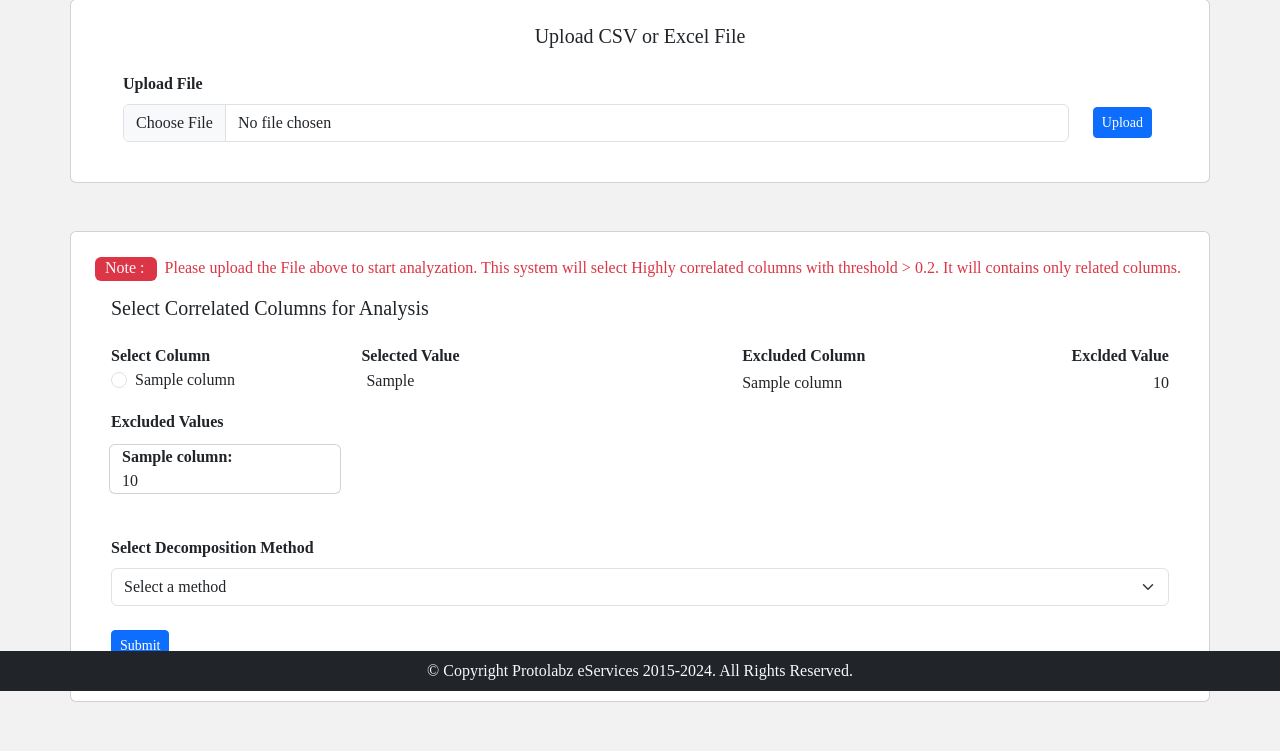
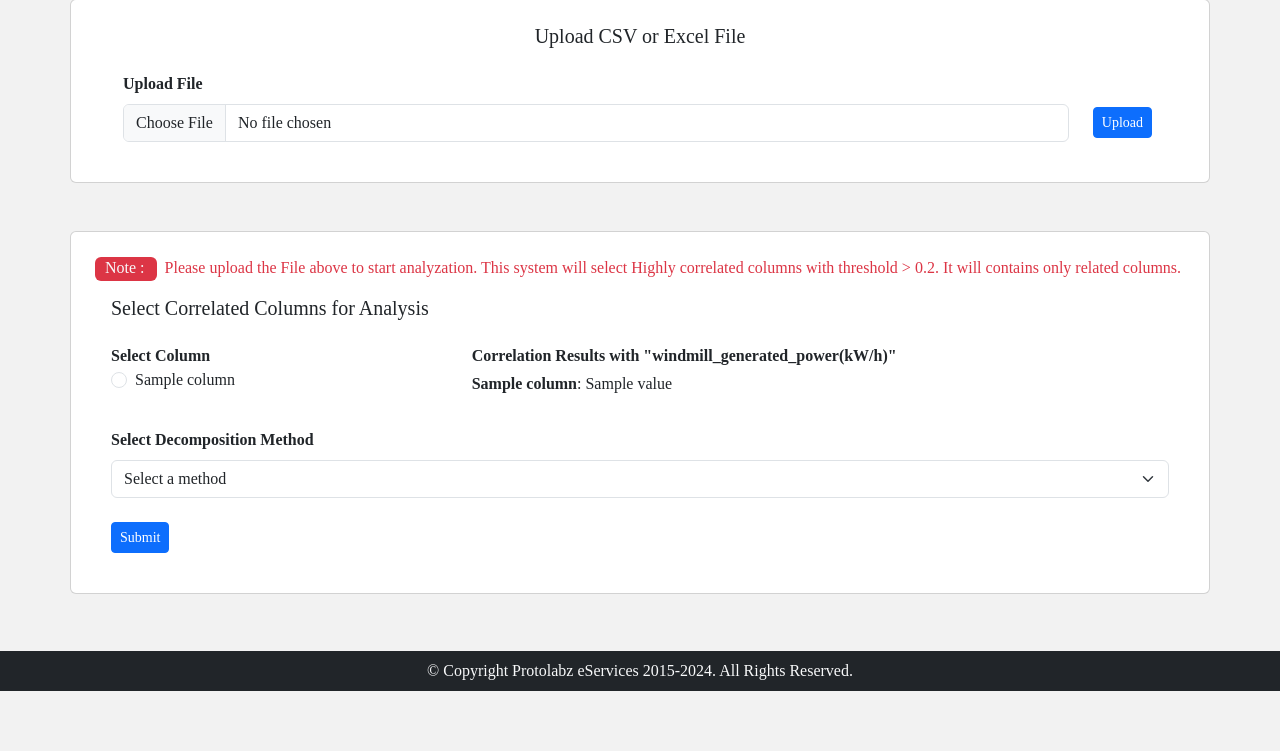
Before and after one commit to vishalr7667/data-decompose, a Flask app: template templates/index.html in a window 1280 px wide. Shown: the part 109-860 px from the top of the page. Run offline with Flask 3, Linux system fonts and the light colour scheme; the template is opened without the code that fills it: most values are stand-ins (such as "Sample title", 1, 10 or a date in 2020); data that the repository does not hold is empty; some libraries are stand-ins or nearby versions.

Commit message:
Update index.html

```diff
--- a/templates/index.html
+++ b/templates/index.html
@@ -32,15 +32,7 @@
         >
           <span class="navbar-toggler-icon"></span>
         </button>
-
         <div class="collapse navbar-collapse" id="collapsibleNavbar"></div>
-
-        <div class="collapse navbar-collapse" id="collapsibleNavbar">
-          <ul class="navbar-nav">
-
-          </ul>
-        </div>
-
       </div>
     </nav>
 
@@ -94,8 +86,6 @@
           <div class="card-body">
             <form action="{{ url_for('select_variables') }}" method="POST">
               <div class="row">
-                <div class="col-md-7">
-                  <div class="row">
                 <div class="col-md-4">
                   <label for="" class="fw-bold">Select Column</label>
                   {% for column in columns %}
@@ -107,56 +97,21 @@
                       id="column-{{loop.index}}"
                       value="{{ column }}"
                     />
-                        <label
-                          for="column-{{loop.index}}"
-                          class="form-check-label"
+                    <label for="column-{{loop.index}}" class="form-check-label"
                       >{{ column }}
                     </label>
                   </div>
                   {% endfor %}
                 </div>
-                    <div class="maxValueDiv col-md-6">
-                      <label for="" class="fw-bold">Selected Value</label>
-                      <ul class="maxValue">
-                        {% for max_value in max_included_value %}
-                        <li>{{max_value}}</li>
-                        {% endfor %}
-                      </ul>
-                    </div>
-                  </div>
-                </div>
-                <div class="col-md-5">
-                  <div class="row">
                 <div class="col-md-8">
-                      <label for="" class="fw-bold">Excluded Column</label>
-                      {% for column in excluded_columns %}
-                      <li class="excludedColumn">{{column}}</li>
-                      {% endfor %}
-                    </div>
-                    <div class="col-md-4 text-end">
-                      <label for="" class="fw-bold">Exclded Value</label>
-                      {% for maxValue in max_excluded_value %}
-                      <li class="excludedValue text-end">
-                        {{ maxValue|rounding(10)}}
-                      </li>
-                      {% endfor %}
-                    </div>
-                  </div>
-                </div>
-              </div>
-              <div class="row">
-                <div class="col-md-12">
-                  <label for="" class="fw-bold">Excluded Values</label>
-                  <ul class="row">
-                    {% for column, excluded_values in
-                    excluded_values_dict.items() %}
-                    <li class="col-sm-2 card">
-                      <strong>{{ column }}:</strong>
+                  <label for="" class="fw-bold"
+                    >Correlation Results with
+                    "windmill_generated_power(kW/h)"</label
+                  >
                   <ul>
-                        {% for excluded_value in excluded_values %}
-                        <li>{{ excluded_value | rounding(10) }}</li>
-                        {% endfor %}
-                      </ul>
+                    {% for column, value in correlation_data.items() %}
+                    <li class="my-1">
+                      <strong>{{ column }}</strong>: {{ value }}
                     </li>
                     {% endfor %}
                   </ul>
@@ -366,8 +321,6 @@
       yearElement.textContent =
         startYear === currentYear ? startYear : `${startYear}-${currentYear}`;
 
-
-
       function showParams() {
         var method = document.getElementById("decomposition").value;
         document.querySelectorAll(".param-group").forEach(function (group) {
@@ -385,22 +338,6 @@
             "block";
         }
       }
-
-      // window.onload = function () {
-      //   // Send AJAX request to clear session on page load
-      //   $.ajax({
-      //     url: "/clear_session", // Flask route for clearing session
-      //     type: "POST",
-      //     success: function (response) {
-      //       console.log("Session cleared");
-      //       // Optional: perform any other actions after session is cleared
-      //     },
-      //     error: function (xhr, status, error) {
-      //       console.log("Error clearing session: " + error);
-      //     },
-      //   });
-      // };
-
       window.onload = function () {
         // Send AJAX request to clear session on page load
         $.ajax({
@@ -415,7 +352,6 @@
           },
         });
       };
-
     </script>
   </body>
 </html>
```
Lines whose indentation alone changed are shown as unchanged.
